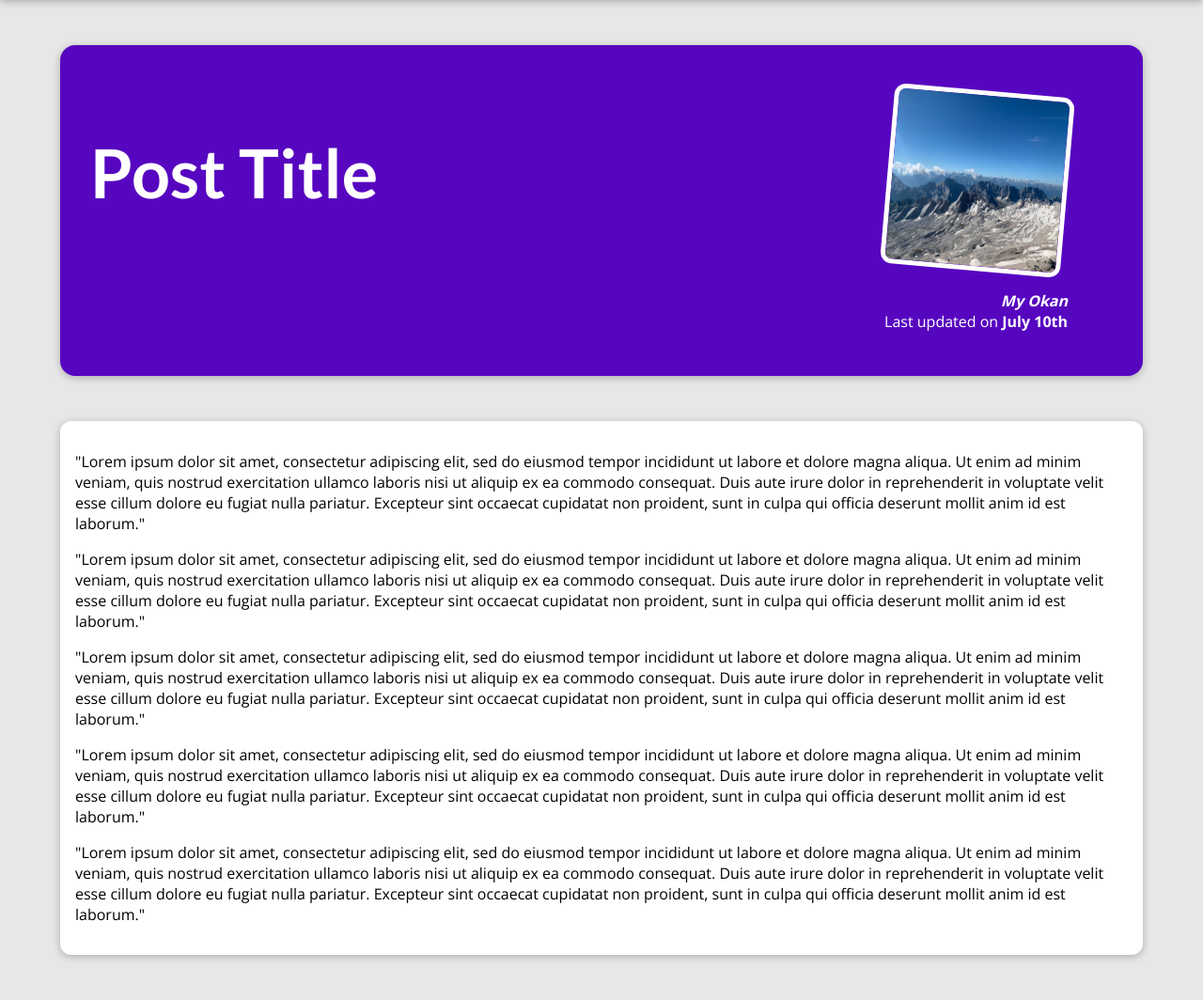
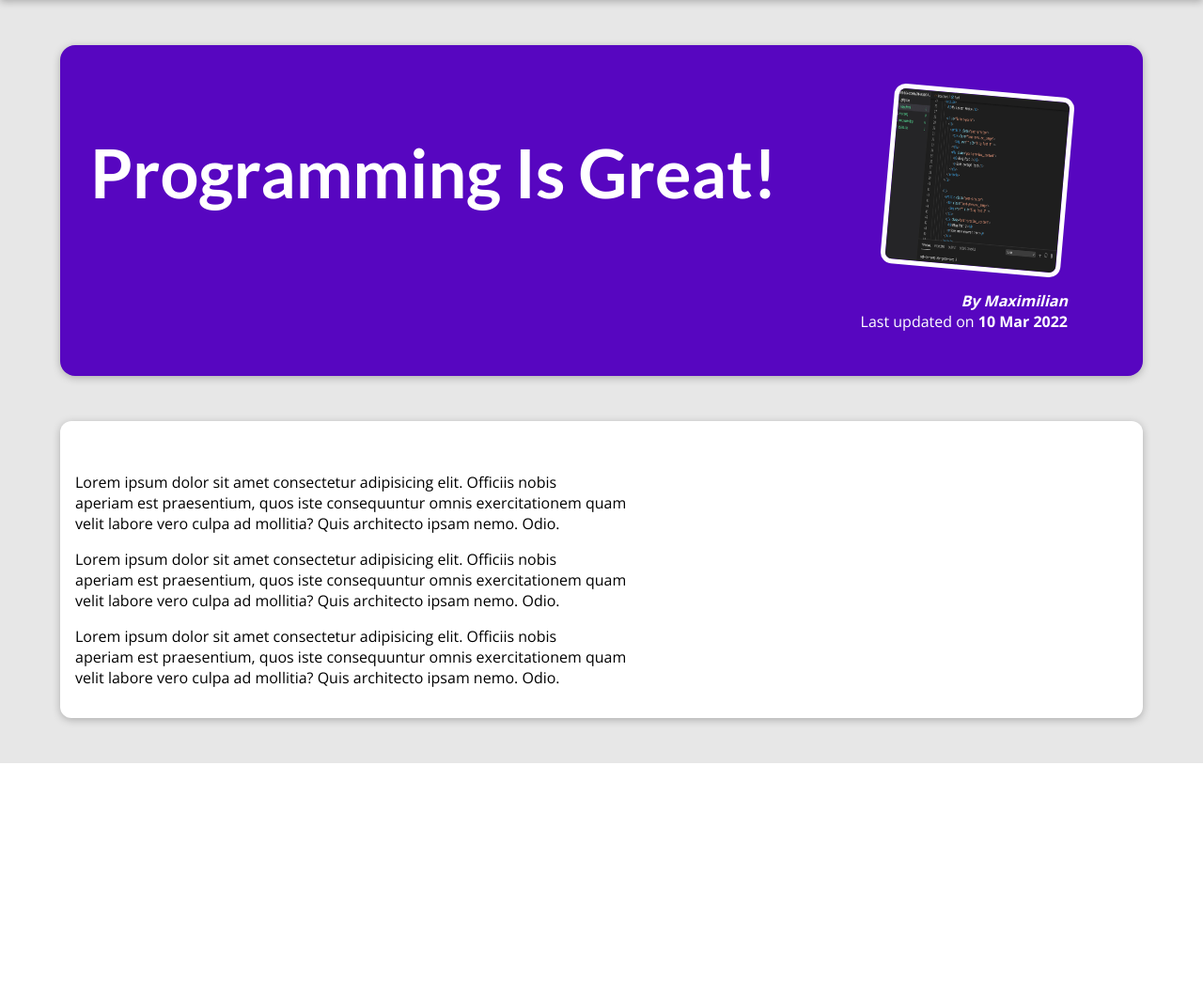
Before and after one commit to OkanHollander/django_project, a Django app: page /posts/programming-is-fun in a window 1280 px wide. Shown: the part 80-1144 px from the top of the page at 94% size. After the commit the page ends 892 px from the top, so only its background shows below. Run offline with Django 5.2, Linux system fonts and the light colour scheme.

Commit message:
updated dummy post in post-details

```diff
--- a/my_site/blog/templates/blog/post-detail.html
+++ b/my_site/blog/templates/blog/post-detail.html
@@ -2,7 +2,7 @@
 {% load static %}
 
 {% block title %}
-    This Post Title
+    {{ post.title|title }}
 {% endblock title %}
 {% block css_files %}
     <link rel="stylesheet" href="{% static "blog/post-detail.css" %}"/>
@@ -10,31 +10,17 @@
 
 {%block content %}
     <section id="summary">
-        <h2>Post Title</h2>
+        <h2>{{ post.title }}</h2>
         <article>
-            <img src="{% static "blog/images/mountains.jpg" %}" alt="Post Title" />
-            <address>My Okan</address>
+            <img src="{% static "blog/images/"|add:post.image %}" alt="{{ post.title }}" />
+            <address>By {{ post.author|title }}</address>
             <div>
-                Last updated on <time>July 10th</time>
+                Last updated on <time>{{ post.date|date:"d M Y" }}</time>
             </div>
         </article>
     </section>
 
     <main>
-        <p>
-            "Lorem ipsum dolor sit amet, consectetur adipiscing elit, sed do eiusmod tempor incididunt ut labore et dolore magna aliqua. Ut enim ad minim veniam, quis nostrud exercitation ullamco laboris nisi ut aliquip ex ea commodo consequat. Duis aute irure dolor in reprehenderit in voluptate velit esse cillum dolore eu fugiat nulla pariatur. Excepteur sint occaecat cupidatat non proident, sunt in culpa qui officia deserunt mollit anim id est laborum."
-        </p>
-        <p>
-            "Lorem ipsum dolor sit amet, consectetur adipiscing elit, sed do eiusmod tempor incididunt ut labore et dolore magna aliqua. Ut enim ad minim veniam, quis nostrud exercitation ullamco laboris nisi ut aliquip ex ea commodo consequat. Duis aute irure dolor in reprehenderit in voluptate velit esse cillum dolore eu fugiat nulla pariatur. Excepteur sint occaecat cupidatat non proident, sunt in culpa qui officia deserunt mollit anim id est laborum."
-        </p>
-        <p>
-            "Lorem ipsum dolor sit amet, consectetur adipiscing elit, sed do eiusmod tempor incididunt ut labore et dolore magna aliqua. Ut enim ad minim veniam, quis nostrud exercitation ullamco laboris nisi ut aliquip ex ea commodo consequat. Duis aute irure dolor in reprehenderit in voluptate velit esse cillum dolore eu fugiat nulla pariatur. Excepteur sint occaecat cupidatat non proident, sunt in culpa qui officia deserunt mollit anim id est laborum."
-        </p>
-        <p>
-            "Lorem ipsum dolor sit amet, consectetur adipiscing elit, sed do eiusmod tempor incididunt ut labore et dolore magna aliqua. Ut enim ad minim veniam, quis nostrud exercitation ullamco laboris nisi ut aliquip ex ea commodo consequat. Duis aute irure dolor in reprehenderit in voluptate velit esse cillum dolore eu fugiat nulla pariatur. Excepteur sint occaecat cupidatat non proident, sunt in culpa qui officia deserunt mollit anim id est laborum."
-        </p>
-        <p>
-            "Lorem ipsum dolor sit amet, consectetur adipiscing elit, sed do eiusmod tempor incididunt ut labore et dolore magna aliqua. Ut enim ad minim veniam, quis nostrud exercitation ullamco laboris nisi ut aliquip ex ea commodo consequat. Duis aute irure dolor in reprehenderit in voluptate velit esse cillum dolore eu fugiat nulla pariatur. Excepteur sint occaecat cupidatat non proident, sunt in culpa qui officia deserunt mollit anim id est laborum."
-        </p>
+        {{ post.content|linebreaks }}
     </main>
 {% endblock content%}
--- a/my_site/blog/views.py
+++ b/my_site/blog/views.py
@@ -80,7 +80,12 @@ def index(request):
     })
 
 def all_posts(request):
-    return render(request, "blog/all-posts.html")
+    return render(request, "blog/all-posts.html", {
+        "all_posts": dummy_posts
+    })
 
 def post_detail(request, slug):
-    return render(request, "blog/post-detail.html")
+    identified_post = next(post for post in dummy_posts if post["slug"] == slug)
+    return render(request, "blog/post-detail.html", {
+        "post": identified_post
+    })
```
Also changed, not shown: my_site/blog/templates/blog/all-posts.html (+3 -7 lines).
